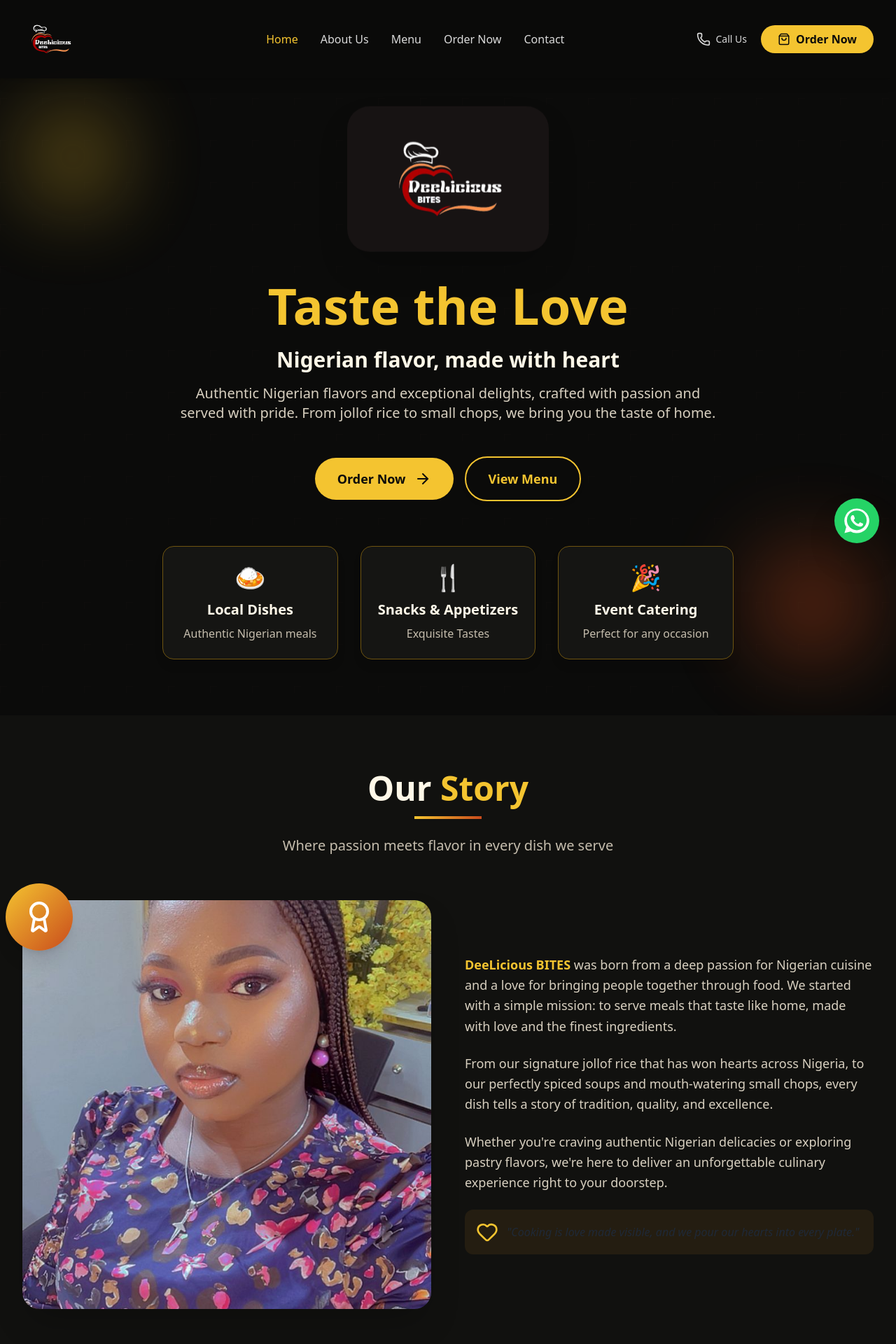
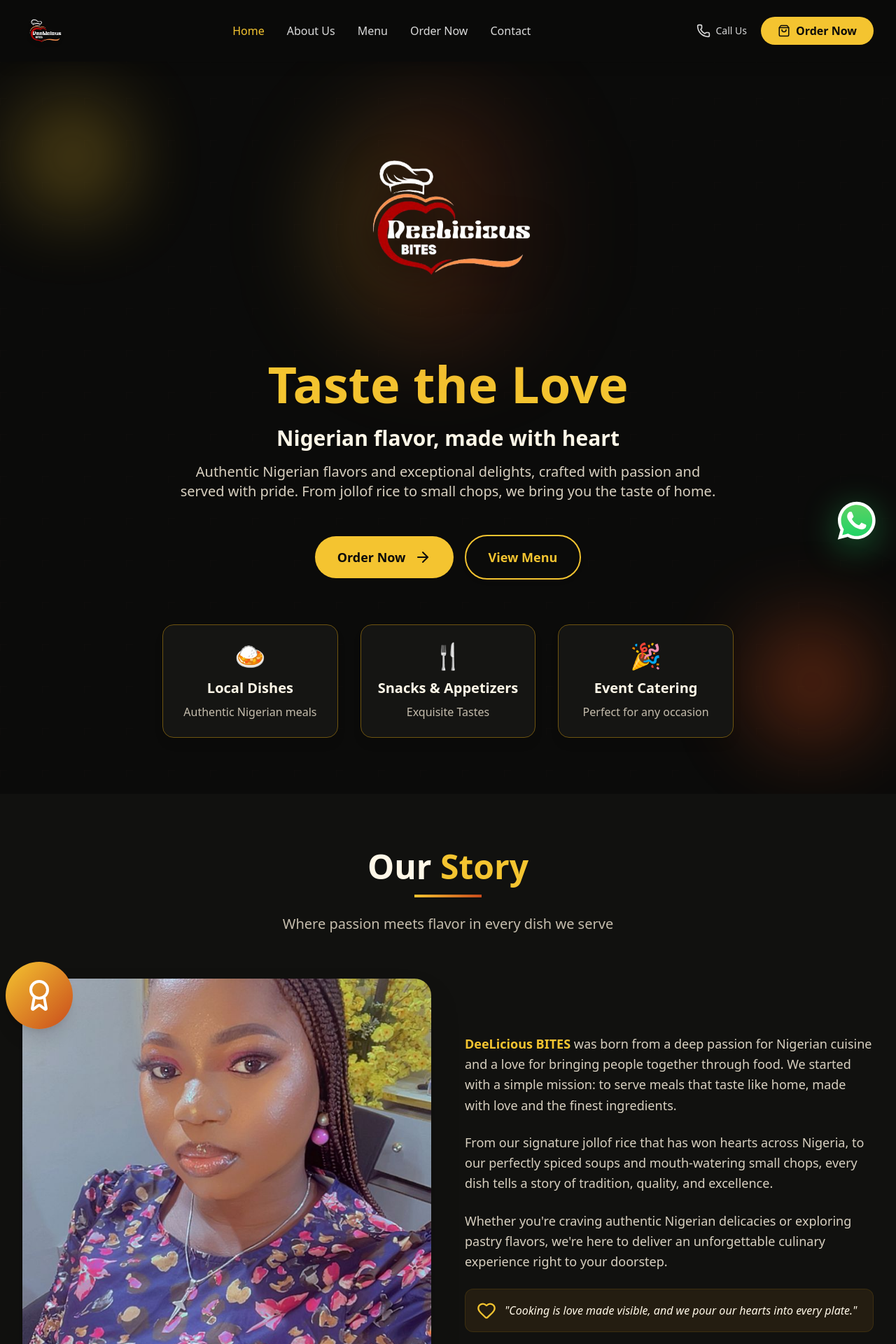
Before and after one commit to MichaelOputa/DeeLiciousBites, a React (Vite) app: page / in a window 1280 px wide. Shown: the top 1920 px of the page at 70% size. Built offline with nearby package versions, Linux system fonts and the light colour scheme.

Commit message:
DeeLicious Bites

```diff
--- a/src/components/About.tsx
+++ b/src/components/About.tsx
@@ -44,9 +44,9 @@
               Whether you're craving authentic Nigerian delicacies or exploring pastry flavors, we're here to deliver an unforgettable culinary experience right to your doorstep.
             </p>
 
-            <div className="flex items-center space-x-3 bg-[#241d11] p-4 rounded-xl">
-              <Heart className="text-[#f4c430]" size={32} />
-              <p className="text-gray-800 font-medium italic">
+            <div className="flex items-center space-x-3 bg-[#241d11] p-4 rounded-xl border border-[#5f4910]/40">
+              <Heart className="text-[#f4c430] shrink-0" size={28} />
+              <p className="text-[#fff8e8] font-medium italic">
                 "Cooking is love made visible, and we pour our hearts into every plate."
               </p>
             </div>
@@ -54,7 +54,7 @@
         </div>
 
         <div className="grid sm:grid-cols-2 lg:grid-cols-4 gap-8">
-          <div className="text-center p-6 bg-gradient-to-br from-[#19160f] to-[#211511] rounded-2xl hover:shadow-lg transition-shadow">
+          <div className="text-center p-6 bg-gradient-to-br from-[#19160f] to-[#211511] rounded-2xl hover:shadow-lg transition-shadow border border-[#3e341c]/50">
             <div className="inline-block p-4 bg-[#0b0b0a] rounded-full mb-4 shadow-md">
               <Award className="text-[#f4c430]" size={32} />
             </div>
@@ -62,7 +62,7 @@
             <p className="text-[#c5bdad]">Only the finest ingredients make it to your plate</p>
           </div>
 
-          <div className="text-center p-6 bg-gradient-to-br from-[#19160f] to-[#211511] rounded-2xl hover:shadow-lg transition-shadow">
+          <div className="text-center p-6 bg-gradient-to-br from-[#19160f] to-[#211511] rounded-2xl hover:shadow-lg transition-shadow border border-[#3e341c]/50">
             <div className="inline-block p-4 bg-[#0b0b0a] rounded-full mb-4 shadow-md">
               <Users className="text-[#f4c430]" size={32} />
             </div>
@@ -70,7 +70,7 @@
             <p className="text-[#c5bdad]">Skilled professional with years of experience</p>
           </div>
 
-          <div className="text-center p-6 bg-gradient-to-br from-[#19160f] to-[#211511] rounded-2xl hover:shadow-lg transition-shadow">
+          <div className="text-center p-6 bg-gradient-to-br from-[#19160f] to-[#211511] rounded-2xl hover:shadow-lg transition-shadow border border-[#3e341c]/50">
             <div className="inline-block p-4 bg-[#0b0b0a] rounded-full mb-4 shadow-md">
               <Clock className="text-[#f4c430]" size={32} />
             </div>
@@ -78,7 +78,7 @@
             <p className="text-[#c5bdad]">Hot, fresh meals delivered right on time</p>
           </div>
 
-          <div className="text-center p-6 bg-gradient-to-br from-[#19160f] to-[#211511] rounded-2xl hover:shadow-lg transition-shadow">
+          <div className="text-center p-6 bg-gradient-to-br from-[#19160f] to-[#211511] rounded-2xl hover:shadow-lg transition-shadow border border-[#3e341c]/50">
             <div className="inline-block p-4 bg-[#0b0b0a] rounded-full mb-4 shadow-md">
               <Heart className="text-[#f4c430]" size={32} />
             </div>
--- a/src/components/Header.tsx
+++ b/src/components/Header.tsx
@@ -25,17 +25,17 @@
   return (
     <header className="fixed top-0 left-0 right-0 bg-[#0b0b0a]/95 backdrop-blur-md shadow-lg z-50">
       <div className="max-w-7xl mx-auto px-4 sm:px-6 lg:px-8">
-        <div className="flex justify-between items-center py-4">
+        <div className="flex justify-between items-center py-3">
           <button
             type="button"
-            className="flex items-center cursor-pointer rounded-xl focus:outline-none focus-visible:ring-2 focus-visible:ring-[#f4c430] focus-visible:ring-offset-2 focus-visible:ring-offset-[#171313]"
+            className="flex items-center cursor-pointer rounded-xl focus:outline-none focus-visible:ring-2 focus-visible:ring-[#f4c430] focus-visible:ring-offset-2 focus-visible:ring-offset-[#171313] transition-transform hover:scale-105"
             onClick={() => handleClick('home')}
             aria-label="Go to DeeLicious BITES home"
           >
             <img
               src="/DeeLicious_BITES-removebg-preview.png"
               alt="DeeLicious BITES"
-              className="h-16 w-32 object-contain object-left sm:h-20 sm:w-40"
+              className="h-14 sm:h-16 w-auto object-contain drop-shadow-md"
             />
           </button>
 
@@ -57,7 +57,7 @@
 
           <div className="hidden md:flex items-center space-x-5">
             <a
-              href="tel:+234"
+              href="tel:+2348140192298"
               className="flex items-center space-x-2 text-white/85 hover:text-[#f4c430] transition-colors"
             >
               <Phone size={20} />
@@ -75,6 +75,7 @@
           <button
             className="md:hidden text-white"
             onClick={() => setMobileMenuOpen(!mobileMenuOpen)}
+            aria-label={mobileMenuOpen ? 'Close menu' : 'Open menu'}
           >
             {mobileMenuOpen ? <X size={24} /> : <Menu size={24} />}
           </button>
@@ -99,7 +100,7 @@
             ))}
             <button
               onClick={() => handleClick('order')}
-              className="w-full bg-[#f4c430] text-[#0b0b0a] hover:bg-[#ffd95a] text-white px-6 py-3 rounded-full font-semibold mt-4"
+              className="w-full bg-[#f4c430] text-[#0b0b0a] hover:bg-[#ffd95a] px-6 py-3 rounded-full font-semibold mt-4 transition-all"
             >
               Order Now
             </button>
--- a/src/components/Hero.tsx
+++ b/src/components/Hero.tsx
@@ -14,10 +14,14 @@
 
       <div className="relative max-w-7xl mx-auto px-4 sm:px-6 lg:px-8 py-20 text-center">
         <div className="mb-8 flex justify-center">
-          <div className="relative">
-            <div className="w-56 h-40 sm:w-72 sm:h-52 bg-[#171313] rounded-[2rem] flex items-center justify-center shadow-2xl animate-bounce-slow px-5">
-              <img src="/DeeLicious_BITES-removebg-preview.png" alt="DeeLicious BITES logo" className="w-full h-full object-contain" />
-            </div>
+          <div className="relative flex items-center justify-center">
+            {/* Soft ambient warm glow behind the logo so it seamlessly integrates with the dark theme */}
+            <div className="absolute -inset-6 bg-gradient-to-r from-[#f4c430]/20 via-[#c94b1c]/20 to-transparent blur-3xl rounded-full pointer-events-none"></div>
+            <img
+              src="/DeeLicious_BITES-removebg-preview.png"
+              alt="DeeLicious BITES logo"
+              className="relative w-64 h-auto sm:w-80 object-contain drop-shadow-[0_12px_24px_rgba(0,0,0,0.6)] animate-bounce-slow"
+            />
           </div>
         </div>
 
--- a/src/components/WhatsAppButton.tsx
+++ b/src/components/WhatsAppButton.tsx
@@ -1,3 +1,5 @@
+import { WhatsAppIcon } from './WhatsAppIcon';
+
 export default function WhatsAppButton() {
   const whatsappNumber = '+2348140192298';
   const message = encodeURIComponent('Hi! I would like to order from DeeLicious BITES.');
@@ -7,24 +9,11 @@
       href={`https://wa.me/${whatsappNumber}?text=${message}`}
       target="_blank"
       rel="noopener noreferrer"
-      className="fixed bottom-6 right-6 z-50 flex h-16 w-16 items-center justify-center rounded-full bg-[#25D366] text-white shadow-2xl transition-all duration-300 hover:scale-110 hover:bg-[#20bd5a] focus:outline-none focus-visible:ring-4 focus-visible:ring-[#f4c430] focus-visible:ring-offset-2 focus-visible:ring-offset-[#0b0b0a]"
-      aria-label="Chat on WhatsApp"
+      className="fixed bottom-6 right-6 z-50 flex items-center justify-center rounded-full transition-all duration-300 hover:scale-110 drop-shadow-[0_10px_25px_rgba(37,211,102,0.45)] hover:drop-shadow-[0_14px_30px_rgba(37,211,102,0.7)] focus:outline-none focus-visible:ring-4 focus-visible:ring-[#f4c430] focus-visible:ring-offset-2 focus-visible:ring-offset-[#0b0b0a] group"
+      aria-label="Chat with DeeLicious BITES on WhatsApp"
+      title="Chat on WhatsApp"
     >
-      <svg
-        viewBox="0 0 32 32"
-        aria-hidden="true"
-        className="h-11 w-11"
-      >
-        <path
-          fill="white"
-          d="M16 3.2A12.8 12.8 0 0 0 5.03 22.6L3.2 28.8l6.38-1.8A12.8 12.8 0 1 0 16 3.2Z"
-        />
-        <circle cx="16" cy="15.5" r="10.25" fill="#25D366" />
-        <path
-          fill="white"
-          d="M21.84 18.68c-.32-.16-1.88-.93-2.17-1.04-.29-.11-.5-.16-.71.16-.21.32-.81 1.04-.99 1.25-.18.21-.36.24-.68.08-.32-.16-1.34-.49-2.55-1.57-.94-.84-1.57-1.87-1.75-2.19-.18-.32-.02-.49.14-.65.14-.14.32-.36.47-.54.16-.18.21-.31.32-.52.11-.21.05-.39-.03-.55-.08-.16-.71-1.72-.97-2.36-.26-.62-.52-.54-.71-.55h-.6c-.21 0-.55.08-.84.39-.29.32-1.1 1.07-1.1 2.62s1.13 3.04 1.29 3.25c.16.21 2.22 3.39 5.38 4.75.75.32 1.34.51 1.8.65.76.24 1.46.21 2.01.13.61-.09 1.88-.77 2.15-1.51.27-.74.27-1.37.19-1.51-.08-.13-.29-.21-.6-.36Z"
-        />
-      </svg>
+      <WhatsAppIcon className="h-16 w-16" />
     </a>
   );
 }
--- /dev/null
+++ b/src/components/WhatsAppIcon.tsx
@@ -0,0 +1,66 @@
+import React from 'react';
+
+/**
+ * Authentic official WhatsApp multi-color icon (green speech bubble, white phone handset and border)
+ */
+export function WhatsAppIcon({ className = "w-6 h-6", ...props }: React.SVGProps<SVGSVGElement>) {
+  return (
+    <svg
+      viewBox="0 0 175.216 175.552"
+      fill="none"
+      xmlns="http://www.w3.org/2000/svg"
+      className={className}
+      aria-hidden="true"
+      {...props}
+    >
+      <defs>
+        <linearGradient
+          id="whatsapp-brand-gradient"
+          x1="85.915"
+          x2="86.535"
+          y1="32.567"
+          y2="137.092"
+          gradientUnits="userSpaceOnUse"
+        >
+          <stop offset="0%" stopColor="#57d163" />
+          <stop offset="100%" stopColor="#25D366" />
+        </linearGradient>
+      </defs>
+      {/* Outer white speech bubble border */}
+      <path
+        fill="#ffffff"
+        d="m12.966 161.238 10.439-38.114a73.42 73.42 0 0 1-9.821-36.772c.017-40.556 33.021-73.55 73.578-73.55 19.681.01 38.154 7.669 52.047 21.572s21.537 32.383 21.53 52.037c-.018 40.553-33.027 73.553-73.578 73.553h-.032c-12.313-.005-24.412-3.094-35.159-8.954z"
+      />
+      {/* Official WhatsApp green speech bubble body */}
+      <path
+        fill="url(#whatsapp-brand-gradient)"
+        d="M87.184 25.227c-33.733 0-61.166 27.423-61.178 61.13a60.98 60.98 0 0 0 9.349 32.535l1.455 2.313-6.179 22.558 23.146-6.069 2.235 1.324c9.387 5.571 20.15 8.517 31.126 8.523h.023c33.707 0 61.14-27.426 61.153-61.135a60.75 60.75 0 0 0-17.895-43.251 60.75 60.75 0 0 0-43.235-17.928z"
+      />
+      {/* Authentic telephone receiver handset */}
+      <path
+        fill="#ffffff"
+        fillRule="evenodd"
+        d="M68.772 55.603c-1.378-3.061-2.828-3.123-4.137-3.176l-3.524-.043c-1.226 0-3.218.46-4.902 2.3s-6.435 6.287-6.435 15.332 6.588 17.785 7.506 19.013 12.718 20.381 31.405 27.75c15.529 6.124 18.689 4.906 22.061 4.6s10.877-4.447 12.408-8.74 1.532-7.971 1.073-8.74-1.685-1.226-3.525-2.146-10.877-5.367-12.562-5.981-2.91-.919-4.137.921-4.746 5.979-5.819 7.206-2.144 1.381-3.984.462-7.76-2.861-14.784-9.124c-5.465-4.873-9.154-10.891-10.228-12.73s-.114-2.835.808-3.751c.825-.824 1.838-2.147 2.759-3.22s1.224-1.84 1.836-3.065.307-2.301-.153-3.22-4.032-10.011-5.666-13.647"
+      />
+    </svg>
+  );
+}
+
+/**
+ * Authentic official WhatsApp single-color glyph (uses currentColor, great for buttons)
+ */
+export function WhatsAppGlyph({ className = "w-5 h-5", ...props }: React.SVGProps<SVGSVGElement>) {
+  return (
+    <svg
+      role="img"
+      viewBox="0 0 24 24"
+      fill="currentColor"
+      xmlns="http://www.w3.org/2000/svg"
+      className={className}
+      aria-hidden="true"
+      {...props}
+    >
+      <path d="M17.472 14.382c-.297-.149-1.758-.867-2.03-.967c-.273-.099-.471-.148-.67.15c-.197.297-.767.966-.94 1.164c-.173.199-.347.223-.644.075c-.297-.15-1.255-.463-2.39-1.475c-.883-.788-1.48-1.761-1.653-2.059c-.173-.297-.018-.458.13-.606c.134-.133.297-.347.446-.521c.151-.172.2-.296.3-.495c.099-.198.05-.372-.025-.521c-.075-.148-.669-1.611-.916-2.206c-.242-.579-.487-.501-.669-.51l-.57-.01c-.198 0-.52.074-.792.372s-1.04 1.016-1.04 2.479c0 1.463 1.065 2.876 1.213 3.074c.149.198 2.095 3.2 5.076 4.487c.709.306 1.263.489 1.694.626c.712.226 1.36.194 1.872.118c.571-.085 1.758-.719 2.006-1.413c.248-.695.248-1.29.173-1.414c-.074-.124-.272-.198-.57-.347m-5.421 7.403h-.004a9.87 9.87 0 0 1-5.031-1.371l-.361-.214l-3.732.982l.998-3.648l-.235-.374a9.86 9.86 0 0 1-1.51-5.26c.001-5.45 4.436-9.884 9.888-9.884c2.64 0 5.122 1.03 6.988 2.898a9.825 9.825 0 0 1 2.893 6.994c-.003 5.45-4.437 9.884-9.885 9.884m8.413-18.297A11.815 11.815 0 0 0 12.05 0C5.495 0 .16 5.335.157 11.892c0 2.096.547 4.142 1.588 5.945L.057 24l6.305-1.654a11.882 11.882 0 0 0 5.688 1.448h.005c6.555 0 11.89-5.335 11.893-11.893a11.821 11.821 0 0 0-3.48-8.353Z" />
+    </svg>
+  );
+}
```
Also changed, not shown: src/components/Contact.tsx (+29 -17 lines), src/components/Footer.tsx (+35 -12 lines), src/components/Menu.tsx (+4 -4 lines), src/components/Order.tsx (+20 -20 lines), public/WhatsApp Image 2026-10-06 at 18.47.04.jpeg (added).
